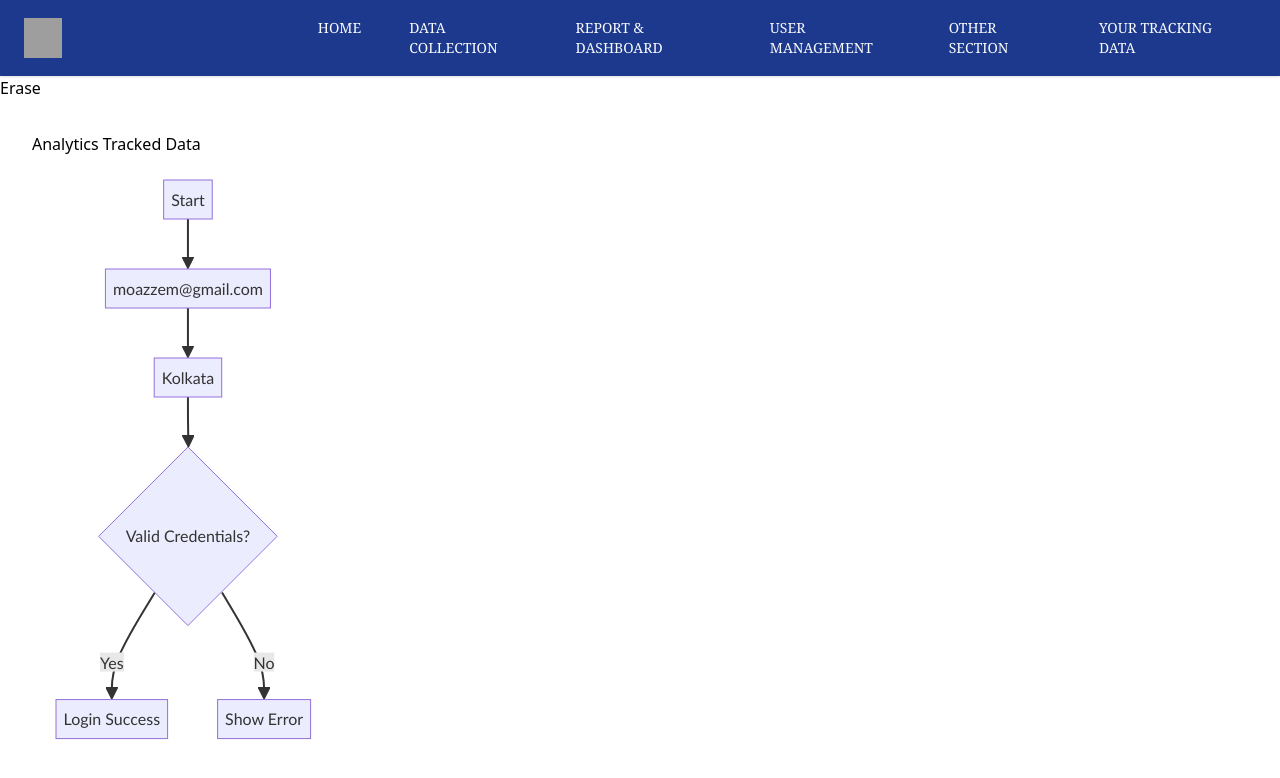
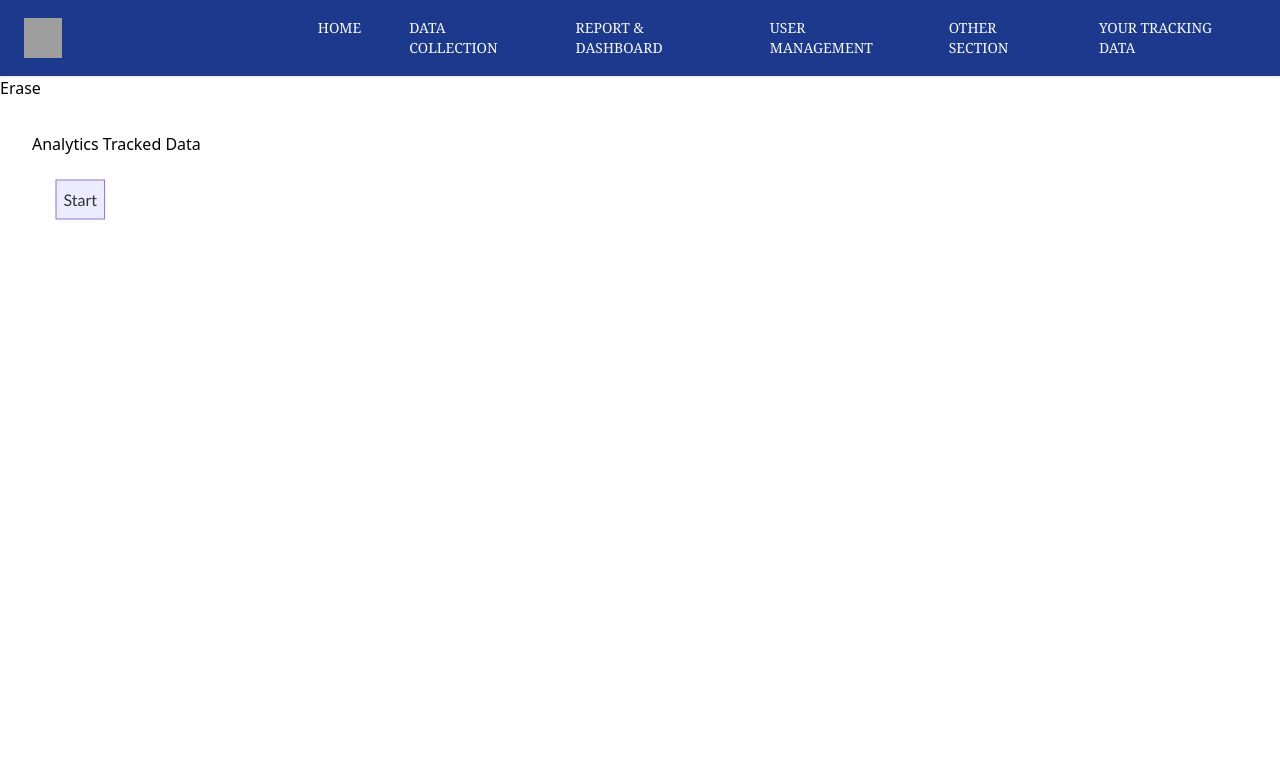
Before and after one commit to moazzemhosen/Analytics_Tracking_Demo_Site, a React (Vite) app: page /analytics in a window 1280 px wide. Shown: the top 778 px of the page. Built offline with nearby package versions, Linux system fonts and the light colour scheme; sample sign-in values are in the browser's storage; grey boxes are pictures that could not be loaded.

Commit message:
id_added

```diff
--- a/src/pages/AnalyticsTrackingData.jsx
+++ b/src/pages/AnalyticsTrackingData.jsx
@@ -1,26 +1,89 @@
-import React from 'react'
+import React, { useEffect, useState } from 'react'
 import Navbar from '../components/Navbar';
 import MermaidChart from './MermaidChart';
 
 
 
 const AnalyticsTrackingData = () => {
-  const chart = `
-graph TD
-    A[Start] --> B[moazzem@gmail.com]
-    B --> C[Kolkata]
-    C --> D{Valid Credentials?}
-    D -- Yes --> E[Login Success]
-    D -- No --> F[Show Error]
-`;
+  const [cookie, setCookie] = useState([])
+
+  const actionMapping = {
+    "001": "SUBMITTED LOGIN FORM",
+    "A1": "HOME",
+    "B1": "DATA COLLECTION",
+    "C1": "REPORT & DASHBOARD",
+    "D1": "USER MANAGEMENT",
+    "E1": "OTHER SECTION",
+    "F1": "ANALYTICS TRACKING",
+
+    //HOMEPAGE CARD
+    "A10": "DATA COLLECTION",
+    "A11": "REPORT & DASHBOARD",
+    "A12": "USER MANAGEMENT",
+    "A13": "OTHER SECTION",
+
+    //DATA COLLECTION DETAILS
+    "A100": "Download Template",
+    "A101": "Upload Data",
+    "A102": "Dashboard & Sanity Check",
+    "A103": "Rules & Mapping Tables",
+
+    //EXTRA CHECK
+    "A500": "Download Template Click",
+    "B500": "Generate Template",
+
+    // Add more mappings as needed
+  };
+
+
+  const generateMermaidChart = (cookieArray) => {
+    if (cookieArray.length < 2) return "graph TD\n  A[Start]";
+
+    let lines = ["graph TD"];
+    for (let i = 0; i < cookieArray.length - 1; i++) {
+      const fromCode = cookieArray[i];
+      const toCode = cookieArray[i + 1];
+      const fromLabel = actionMapping[fromCode] || fromCode;
+      const toLabel = actionMapping[toCode] || toCode;
+
+      lines.push(`  ${fromCode}["${fromLabel}"] --> ${toCode}["${toLabel}"]`);
+    }
+    return lines.join("\n");
+  };
+
+  const chart = generateMermaidChart(cookie);
+
+  function getCookie() {
+    var nameEQ = "userToken" + "=";
+    var ca = document.cookie.split('&');
+    for (var i = 0; i < ca.length; i++) {
+      var c = ca[i].trim();
+      if (c.indexOf(nameEQ) === 0) {
+        return decodeURIComponent(c.substring(nameEQ.length)); // Decoding the cookie value
+      }
+    }
+    return null; // Return null if the cookie is not found
+  }
+  useEffect(() => {
+    var userToken = getCookie();
+    if (userToken) {
+      // Split the cookie value by "&" and convert it into an array
+      var userTokenArray = userToken.split("&");
+      setCookie(userTokenArray)
+    } else {
+      console.log("userToken cookie not found.");
+    }
+  }, [])
+
+
   return (
     <div id="Analytics Tracking">
-      <Navbar/>
+      <Navbar />
       <button>Erase</button>
       <div style={{ padding: "2rem" }}>
-      <h1>Analytics Tracked Data</h1>
-      <MermaidChart chart={chart} />
-    </div>
+        <h1>Analytics Tracked Data</h1>
+        <MermaidChart chart={chart} />
+      </div>
     </div>
   )
 
--- a/src/pages/Hcard.jsx
+++ b/src/pages/Hcard.jsx
@@ -6,7 +6,9 @@ import { Link } from 'react-router-dom'
 
 const Hcard = ({ data,id }) => {
  const icon =[<FaDatabase className='h-5 w-5'/>,<MdSpaceDashboard className='h-5 w-5' />,<FaUsers className='h-6 w-6' />,<HiDotsCircleHorizontal className='h-6 w-6' /> ]
-    return (
+
+
+ return (
         <Link to={data.link} id={`A1`+id} className="max-w-full min-h-30 bg-white border border-gray-200 shadow-lg rounded-lg p-2 flex gap-4 items-start ">
             <div className="bg-blue-100 p-4 rounded-full">
             {icon[id]}
```
